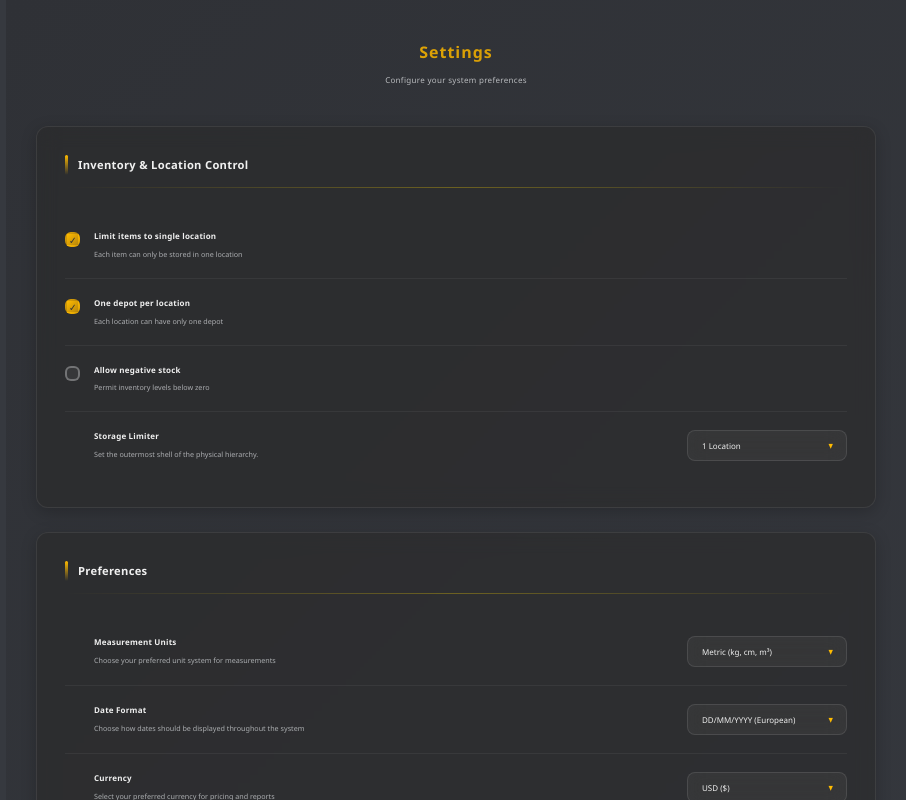
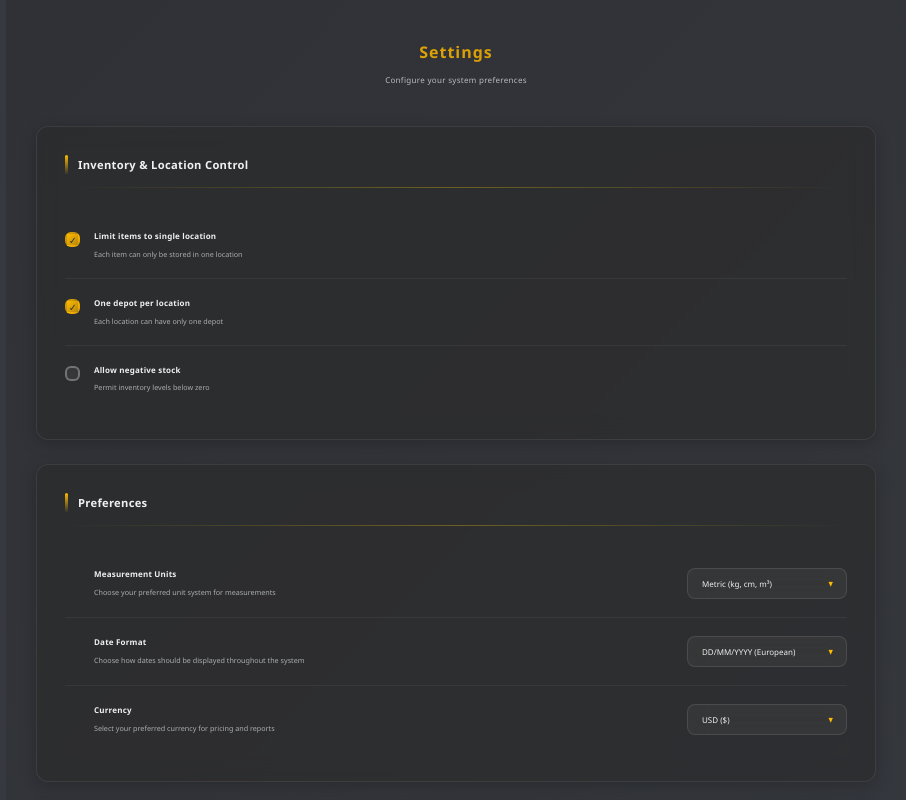
Before and after one commit to mustafaots/Storium-SE-Project, a React (Vite) app in the folder frontend/: page /settings in a window 1280 px wide. Shown: the top 800 px of the page, without its empty margins (184-1090 px from the left). Built offline with nearby package versions, Linux system fonts and the light colour scheme.

Commit message:
fix: removed useless thing from settings

```diff
--- a/frontend/src/pages/Settings/SettingsPage.jsx
+++ b/frontend/src/pages/Settings/SettingsPage.jsx
@@ -20,8 +20,6 @@ function Settings() {
     singleLocationPerItem: true,
     singleDepotPerLocation: true,
     allowNegativeStock: false,
-    maxLocations: 1,
-    maxDepots: 1
     });
 
     // Preferences State
@@ -155,33 +153,6 @@ function Settings() {
                 <div className={styles.settingControl}></div>
             </div>
 
-        {/* Max Locations */}
-        <div className={styles.settingRow}>
-            <div className={styles.checkboxWrapper}></div>
-            <div className={styles.settingInfo}>
-            <label htmlFor="max-locations" className={styles.settingLabel}>
-                Storage Limiter
-            </label>
-            <p className={styles.settingDesc}>
-                Set the outermost shell of the physical hierarchy.
-            </p>
-            </div>
-            <div className={styles.settingControl}>
-            <div className={styles.selectWrapper}>
-                <select
-                id="max-locations"
-                className={styles.select}
-                value={inventorySettings.maxLocations}
-                onChange={(e) => handleInventoryChange('maxLocations', parseInt(e.target.value))}
-                >
-                <option value={1}>1 Location</option>
-                <option value={2}>1 Depot</option>
-                <option value={3}>1 Isle</option>
-                <option value={5}>1 Rack</option>
-                </select>
-            </div>
-            </div>
-        </div>
         </div>
     </section>
 
```
Lines whose indentation alone changed are shown as unchanged.
